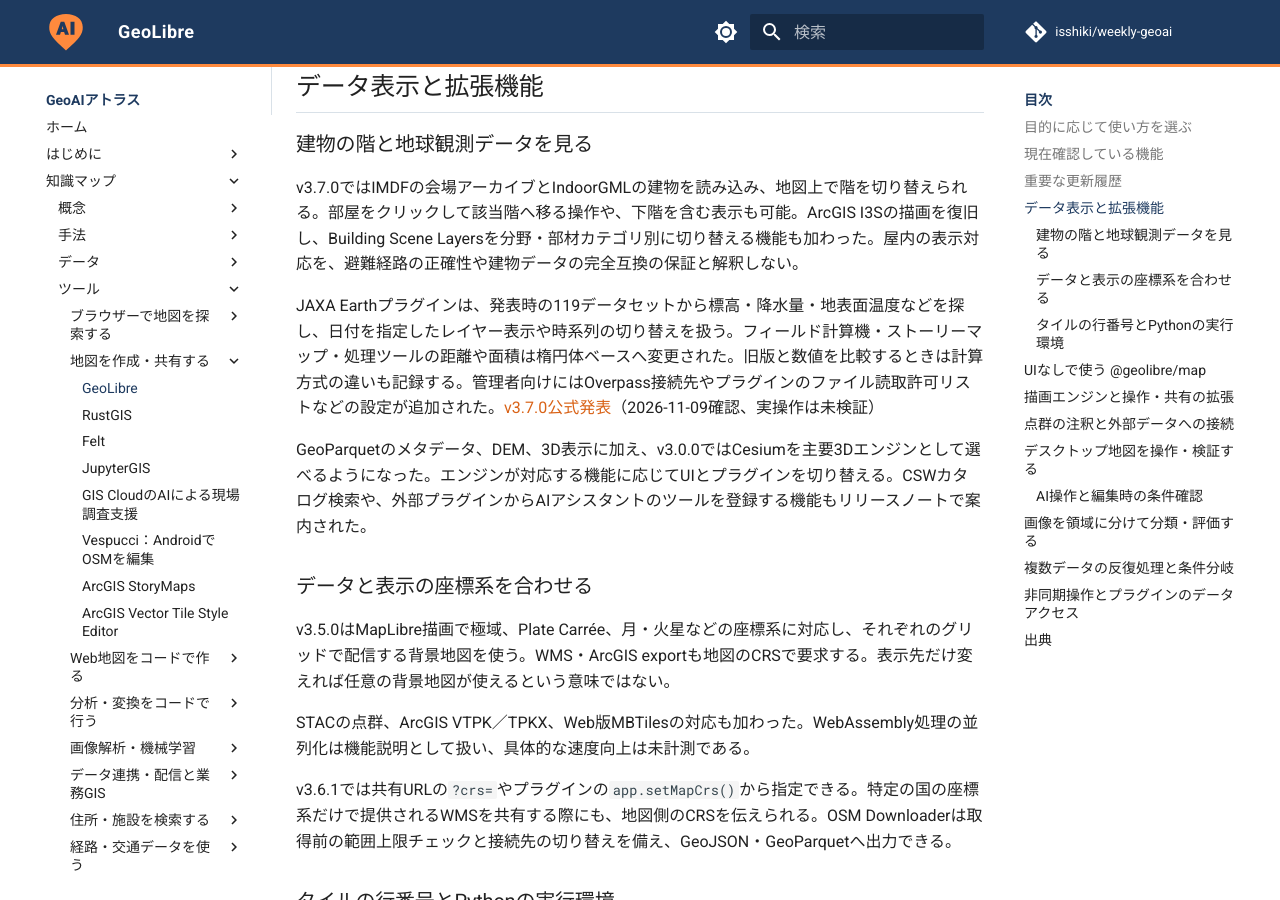
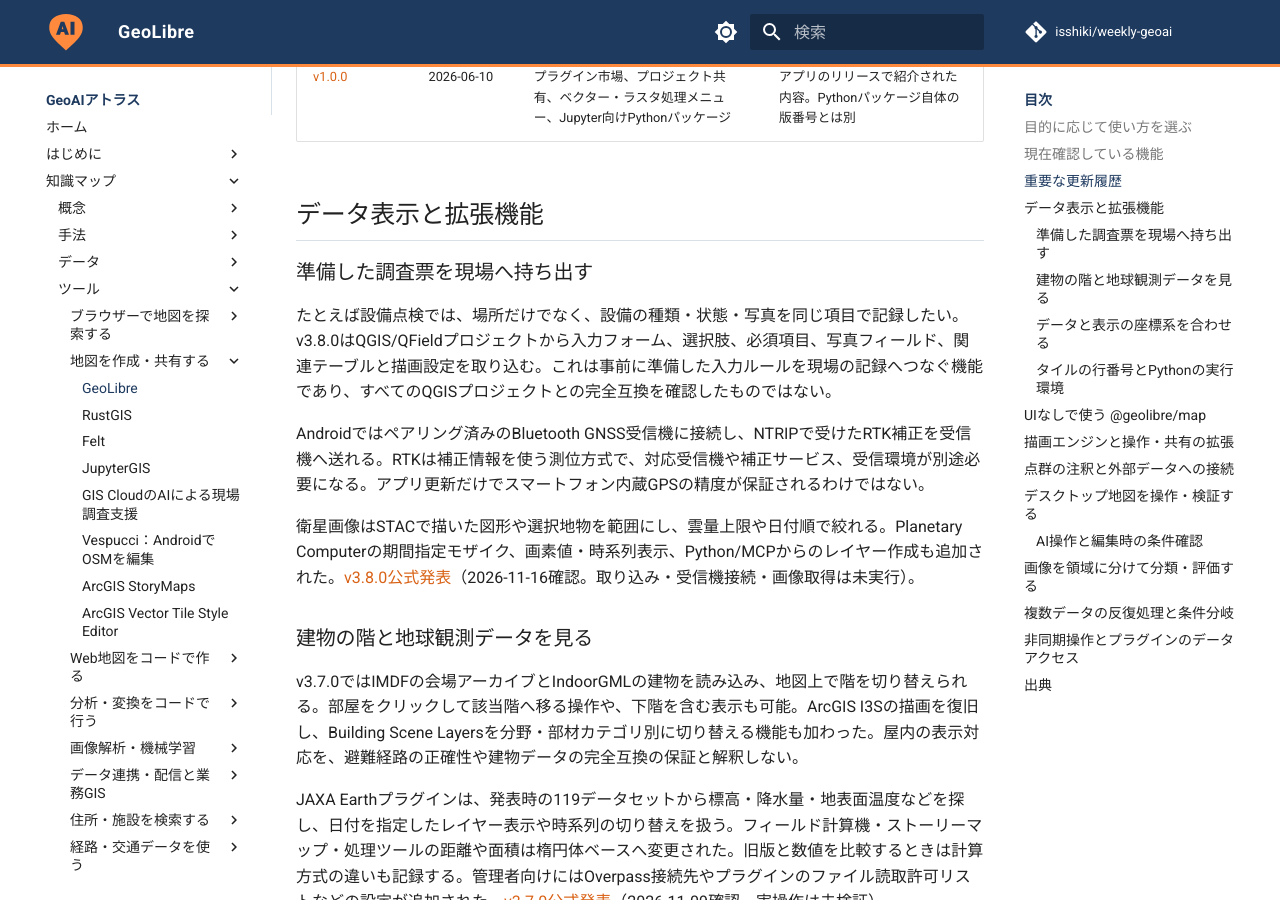
Before and after one commit to isshiki/weekly-geoai, an MkDocs documentation site: the page built from docs/atlas/tools/geolibre.md, in a window 1280 px wide and 900 px high, scrolled down 2251 px. Built offline with MkDocs 1.6.1 and Material for MkDocs 9.7.7, drawn with Linux system fonts in a browser that asks for light colours; comment, search, counter and statistics services are not loaded; some of the changed text lies outside the part shown.

Commit message:
Add November 16 news and GeoLibre fieldwork updates

```diff
--- a/docs/atlas/tools/geolibre.md
+++ b/docs/atlas/tools/geolibre.md
@@ -2,7 +2,7 @@
 layout: default
 title: GeoLibre
 category: tools
-updated: 2026-11-09
+updated: 2026-11-16
 ---
 
 # GeoLibre
@@ -21,9 +21,11 @@ GeoLibreは、地理空間データの可視化、取得、編集、分析を扱
 
 ## 現在確認している機能
 
-3.7.0までの確認では、複数エンジンによる地図表示、屋内・BIM、点群・画像解析、AI・Pythonからの操作、分析手順の再利用を扱う。Web版または対応OSのアプリを用意し、外部データやAIサービスに必要な認証を個別に設定する。下の説明は機能別、年表は導入時期別に読む。
+3.8.0までの確認では、複数エンジンによる地図表示、屋内・BIM、点群・画像解析、AI・Pythonからの操作、分析手順の再利用を扱う。Web版または対応OSのアプリを用意し、外部データやAIサービスに必要な認証を個別に設定する。下の説明は機能別、年表は導入時期別に読む。
 
 ## 重要な更新履歴 { #release-history }
+
+3.8.0は2026-11-16に公式本文と公開日時を確認した。
 
 3.7.0は2026-11-09に公式本文と公開日時を追加確認した。
 
@@ -33,6 +35,7 @@ GeoLibreは、地理空間データの可視化、取得、編集、分析を扱
 
 | バージョン・公式出典 | 公開日（UTC） | 変わったこと・使いどころ | 状態・更新時の注意 |
 | --- | --- | --- | --- |
+| [v3.8.0](https://github.com/opengeos/GeoLibre/releases/tag/v3.8.0) | 2026-11-14 | QGIS/QFieldのフォーム・描画・関連表、AndroidのBluetooth GNSS・RTK、STAC図形検索を強化 | 対応受信機と補正サービスが必要。プロジェクト互換性・測位精度は未検証 |
 | [v3.7.0](https://github.com/opengeos/GeoLibre/releases/tag/v3.7.0) | 2026-11-08 | IMDF・IndoorGMLの屋内表示、BIMの部材切り替え、JAXA Earthプラグイン | 距離・面積計測を球体から楕円体へ変更。データ・表示・測定の実行試験は未実施 |
 | [v3.6.1](https://github.com/opengeos/GeoLibre/releases/tag/v3.6.1) | 2026-11-02 | URL・プラグインからCRS指定、OSM取得改善、MCPで操作・解析を拡張 | 補助処理・Jupyter環境はPython 3.12に固定。動作未検証 |
 | [v3.6.0](https://github.com/opengeos/GeoLibre/releases/tag/v3.6.0) | 2026-10-31 | インドGISカタログ、点群・S3用プラグインAPI、Python非同期命令、編集レイヤ既定100万件 | 署名付きURLでのデータアクセスを確認。既定上限は性能保証ではない |
@@ -49,6 +52,14 @@ GeoLibreは、地理空間データの可視化、取得、編集、分析を扱
 | [v1.0.0](https://github.com/opengeos/GeoLibre/releases/tag/v1.0.0) | 2026-06-10 | プラグイン市場、プロジェクト共有、ベクター・ラスタ処理メニュー、Jupyter向けPythonパッケージ | アプリのリリースで紹介された内容。Pythonパッケージ自体の版番号とは別 |
 
 ## データ表示と拡張機能
+
+### 準備した調査票を現場へ持ち出す
+
+たとえば設備点検では、場所だけでなく、設備の種類・状態・写真を同じ項目で記録したい。v3.8.0はQGIS/QFieldプロジェクトから入力フォーム、選択肢、必須項目、写真フィールド、関連テーブルと描画設定を取り込む。これは事前に準備した入力ルールを現場の記録へつなぐ機能であり、すべてのQGISプロジェクトとの完全互換を確認したものではない。
+
+Androidではペアリング済みのBluetooth GNSS受信機に接続し、NTRIPで受けたRTK補正を受信機へ送れる。RTKは補正情報を使う測位方式で、対応受信機や補正サービス、受信環境が別途必要になる。アプリ更新だけでスマートフォン内蔵GPSの精度が保証されるわけではない。
+
+衛星画像はSTACで描いた図形や選択地物を範囲にし、雲量上限や日付順で絞れる。Planetary Computerの期間指定モザイク、画素値・時系列表示、Python/MCPからのレイヤー作成も追加された。[v3.8.0公式発表](https://github.com/opengeos/GeoLibre/releases/tag/v3.8.0)（2026-11-16確認。取り込み・受信機接続・画像取得は未実行）。
 
 ### 建物の階と地球観測データを見る
 
@@ -122,6 +133,8 @@ Model Builderは処理をつないで分析手順を組み立てる機能であ
 
 ループ・分岐を含むモデルもPythonへ出力でき、AI Assistantは説明からモデルを作成できる。単発の地図操作から繰り返し使う手順へつなぐ機能として読めるが、生成された条件・入力・出力の妥当性は別に確認する。リリースノートの確認であり、動作試験は行っていない。
 
+v3.8.0ではサンプルデータ付きの6ワークフローから始められるようになり、110超のWhiteboxツールがModel Builderで利用可能になった。サンプルの動作や、自分の地域への適用は別に確かめる。
+
 ## 非同期操作とプラグインのデータアクセス
 
 v3.6.0では、待機を伴うPython Mapコマンドに*_async()版が加わり、Shiny for Pythonなどのイベントループ内で実行できる。v3.5.2のワーカースレッド対応とは別の変更である。
--- a/mkdocs.yml
+++ b/mkdocs.yml
@@ -255,6 +255,7 @@ nav:
       - 年の一覧: updates/2026/index.md
       - 11月:
         - 月の一覧: updates/2026/11/index.md
+        - 11月16日: updates/2026-11-16.md
         - 11月15日: updates/2026-11-15.md
         - 11月14日: updates/2026-11-14.md
         - 11月13日: updates/2026-11-13.md
```
Also changed, not shown: daily/2026-11-16.md (added, +57 -0 lines), docs/atlas/concepts/geoai-overview.md (+7 -1 lines), docs/updates/2026-11-09.md (+1 -1 lines), docs/updates/2026-11-16.md (added, +39 -0 lines), docs/updates/2026/11/index.md (+1 -0 lines), editorial/atlas-review-register.md (+2 -2 lines).
